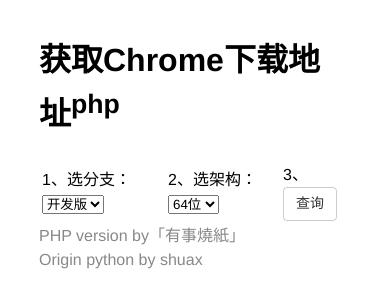
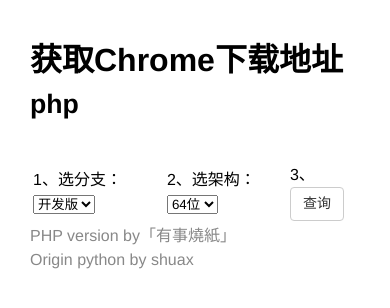
Before and after one commit to cmheia/getchrome, a PHP site: page / in a window 390 px wide. Shown: the top 308 px of the page. Run offline with PHP 8.4, Linux system fonts and the light colour scheme.

Commit message:
微调样式，小窗口两侧不再开火车

```diff
--- a/res/chrome.css
+++ b/res/chrome.css
@@ -10,15 +10,13 @@
 
 html,
 body {
-  height: 100%;
-  margin: 0;
+  margin: 15px;
 }
 body {
   line-height: 1.5;
 }
 
 .container {
-  padding: 15px;
   width: 80%;
   margin-left: auto;
   margin-right: auto;
@@ -193,3 +191,8 @@
   -webkit-animation-fill-mode: both;
           animation-fill-mode: both;
   display: inline-block; }
+@media all and (max-width: 1100px) {
+  .container {
+    width:100%;
+  }
+}
```
